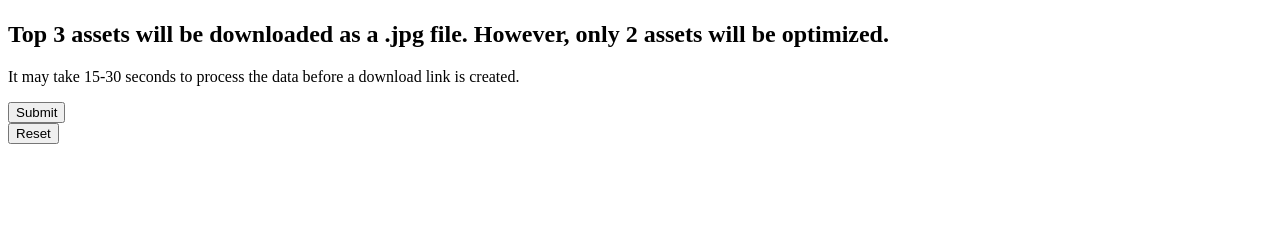
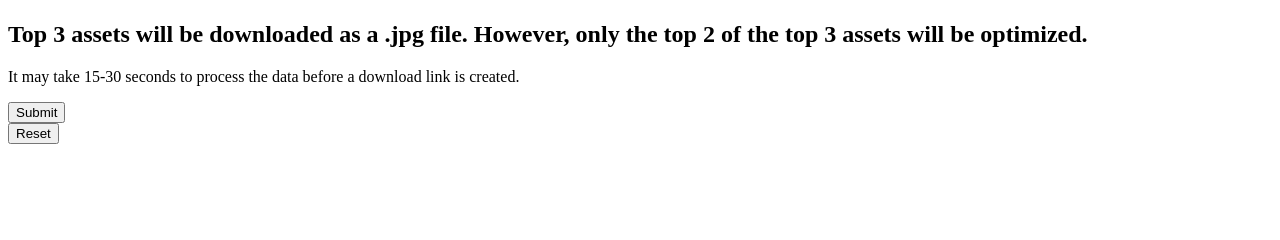
Before and after one commit to gateTang/TSM-Minimum-Investment-Strategy, a Flask app: page / in a window 1280 px wide. Shown: the part 322-562 px from the top of the page. Run offline with Flask 2, Linux system fonts and the light colour scheme.

Commit message:
Add files via upload

```diff
--- a/templates/home.html
+++ b/templates/home.html
@@ -23,7 +23,7 @@
       <input type = "submit" value="Add">
     </form>
     <h2>Lookback Period: <b>{{lookBackPeriod}}</b></h2>
-    <h2> Top 3 assets will be downloaded as a .jpg file. However, only 2 assets will be optimized.</h2>
+    <h2> Top 3 assets will be downloaded as a .jpg file. However, only the top 2 of the top 3 assets will be optimized.</h2>
     <p>It may take 15-30 seconds to process the data before a download link is created.</p>
     <form method="POST"'>
       <input type="hidden" id="submitState" name="submitState" value="1">
```
